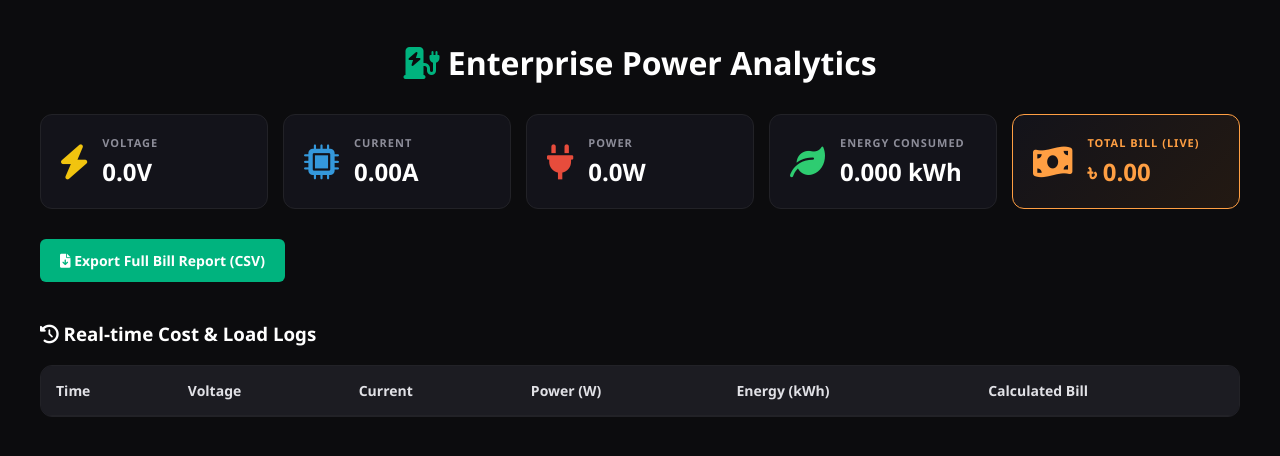
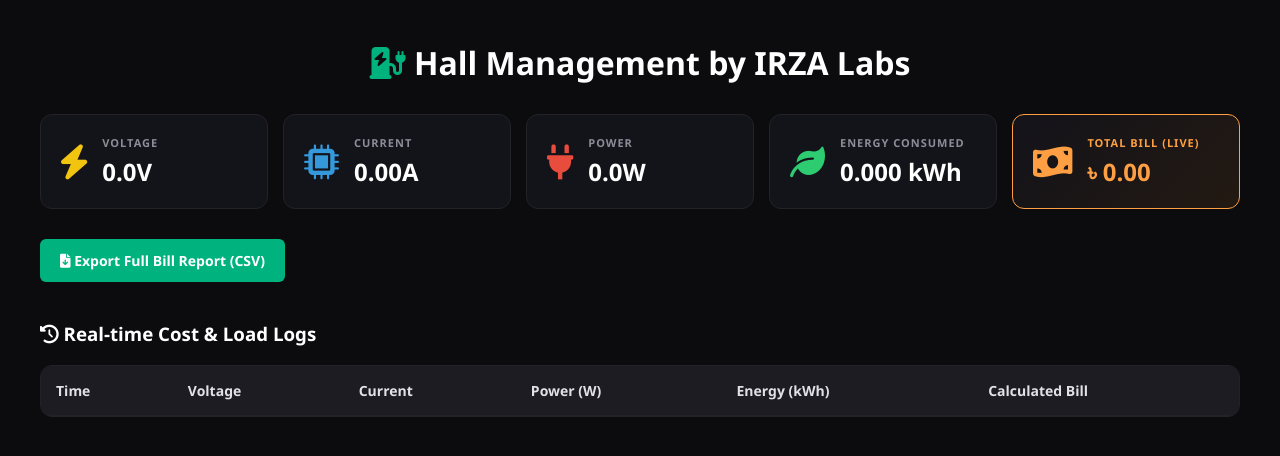
Before and after one commit to Titan-BD/Hall-Management, a website: page public/index.html in a window 1280 px wide. Drawn offline with nearby package versions, Linux system fonts and the light colour scheme; no server answers.

Commit message:
Update HTML for Hall Management interface

```diff
--- a/public/index.html
+++ b/public/index.html
@@ -1,6 +1,7 @@
 <!DOCTYPE HTML>
 <html>
 <head>
+  <!-- ব্রাউজার ট্যাবের নাম পরিবর্তন -->
   <title>Hall Management by IRZA Labs</title>
   <meta name="viewport" content="width=device-width, initial-scale=1">
   <link rel="stylesheet" href="https://cdnjs.cloudflare.com/ajax/libs/font-awesome/6.0.0/css/all.min.css">
@@ -32,7 +33,8 @@
 <body>
   <div class="container">
     <div class="header">
-      <h1><i class="fas fa-charging-station" style="color: var(--accent-color);"></i> Enterprise Power Analytics</h1>
+      <!-- ড্যাশবোর্ডের মূল নাম পরিবর্তন -->
+      <h1><i class="fas fa-charging-station" style="color: var(--accent-color);"></i> Hall Management by IRZA Labs</h1>
     </div>
 
     <!-- Realtime Cards -->
@@ -41,7 +43,6 @@
       <div class="card"><i class="fas fa-microchip icon" style="color:#3498db;"></i><div><div class="label">Current</div><div class="value" id="current">0.00A</div></div></div>
       <div class="card"><i class="fas fa-plug icon" style="color:#e74c3c;"></i><div><div class="label">Power</div><div class="value" id="power">0.0W</div></div></div>
       <div class="card"><i class="fas fa-leaf icon" style="color:#2ecc71;"></i><div><div class="label">Energy Consumed</div><div class="value" id="energy">0.000 kWh</div></div></div>
-      <!-- নতুন লাইভ বিল কার্ড -->
       <div class="card bill-card"><i class="fas fa-money-bill-wave icon" style="color:var(--bill-color);"></i><div><div class="label" style="color:var(--bill-color);">Total Bill (Live)</div><div class="value" id="bill" style="color:var(--bill-color);">৳ 0.00</div></div></div>
     </div>
 
@@ -72,8 +73,6 @@
   <script>
     const socket = io();
     const tableBody = document.getElementById('tableBody');
-
-    // 🇧🇩 বাংলাদেশ ইউনিট প্রাইস (টাকা প্রতি kWh)
     const UNIT_PRICE = 7.50;
 
     // পেজ লোড হলে হিস্টোরি আনা
@@ -86,7 +85,6 @@
     // প্রতি সেকেন্ডে রিয়েল-টাইম আপডেট
     socket.on('powerUpdate', (data) => {
         const energyVal = parseFloat(data.energy) || 0;
-        // লাইভ বিল হিসাব (Energy * Unit Price)
         const totalBill = (energyVal * UNIT_PRICE).toFixed(2);
 
         document.getElementById('voltage').innerText = data.voltage + 'V';
@@ -95,7 +93,6 @@
         document.getElementById('energy').innerText = energyVal.toFixed(3) + ' kWh';
         document.getElementById('bill').innerText = '৳ ' + totalBill;
 
-        // টেবিলে পুশ করা
         data.calculatedBill = totalBill;
         addRowToTable(data, true);
     });
```
